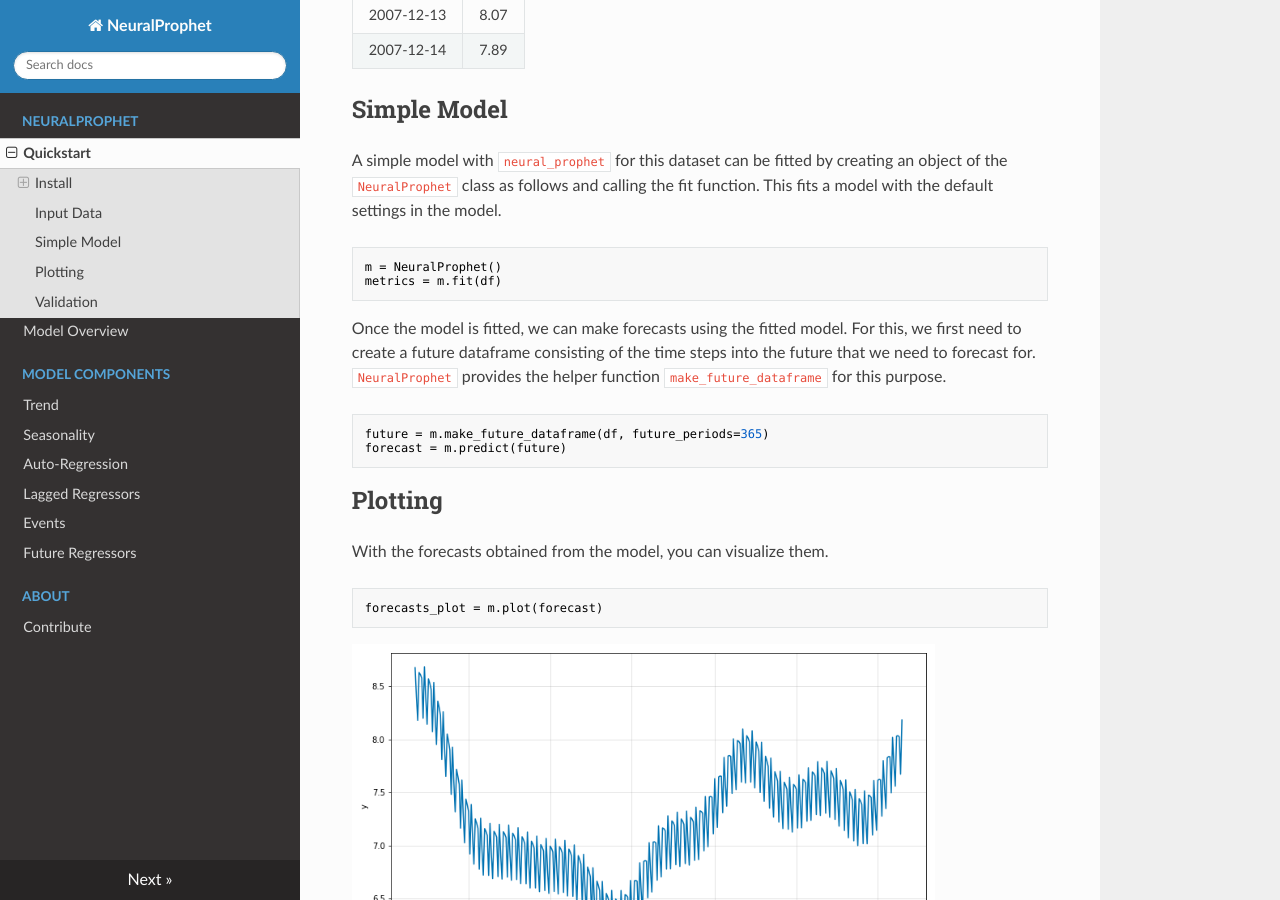
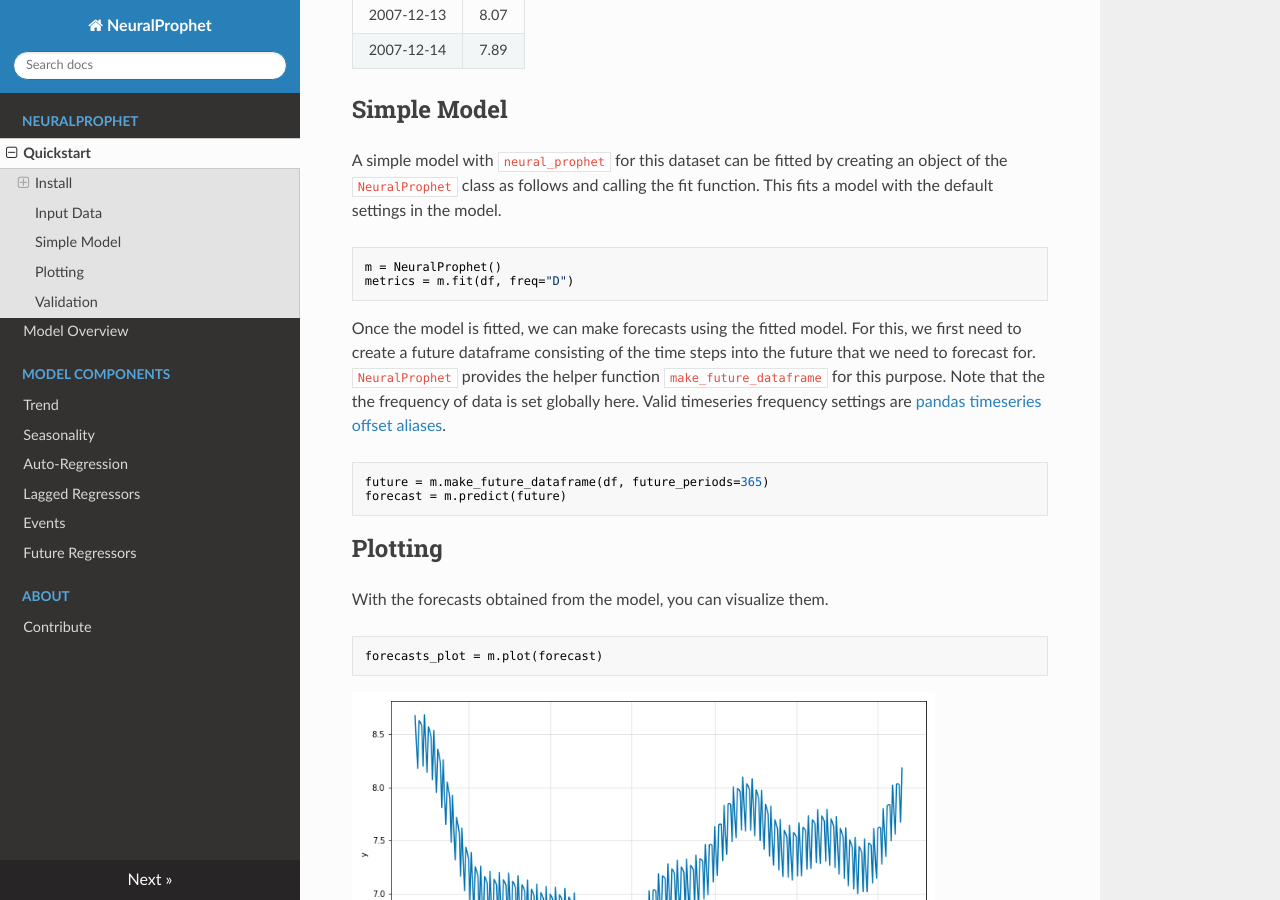
Before and after one commit to ourownstory/neural_prophet, an MkDocs documentation site: the page built from docs/README.md, in a window 1280 px wide and 900 px high, scrolled down 1124 px. Built offline with MkDocs 1.6.1, drawn with Linux system fonts in a browser that asks for light colours; nearby versions of some CDN libraries.

Commit message:
add data freq link to docs

````diff
--- a/docs/README.md
+++ b/docs/README.md
@@ -50,13 +50,14 @@
 
 ```python
 m = NeuralProphet()
-metrics = m.fit(df)
+metrics = m.fit(df, freq="D")
 ```
 
 Once the model is fitted, we can make forecasts using the fitted model. For this, we first
 need to create a future dataframe consisting of the time steps into the future that we need
 to forecast for. `NeuralProphet` provides the helper function `make_future_dataframe` for
-this purpose.
+this purpose. Note that the the frequency of data is set globally here.
+Valid timeseries frequency settings are [pandas timeseries offset aliases](https://pandas.pydata.org/pandas-docs/stable/user_guide/timeseries.html#timeseries-offset-aliases).
 
 ```python
 future = m.make_future_dataframe(df, future_periods=365)
````
Also changed, not shown: 2 other files.
